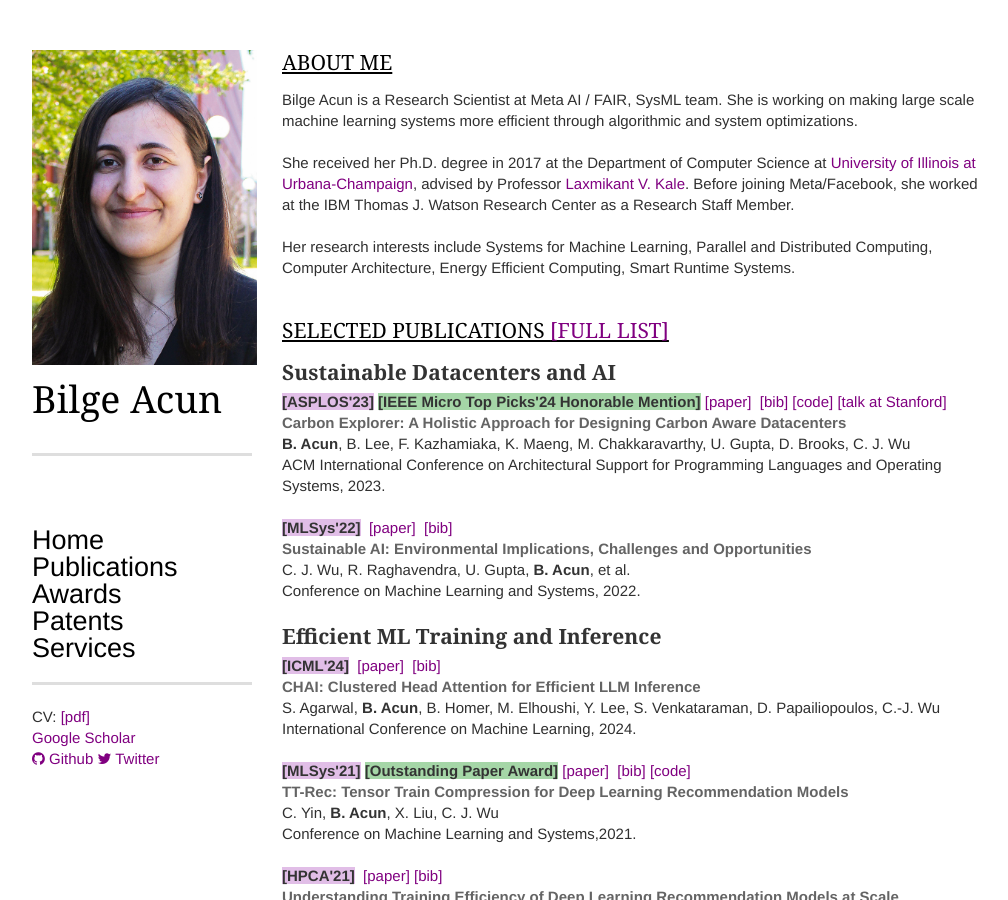
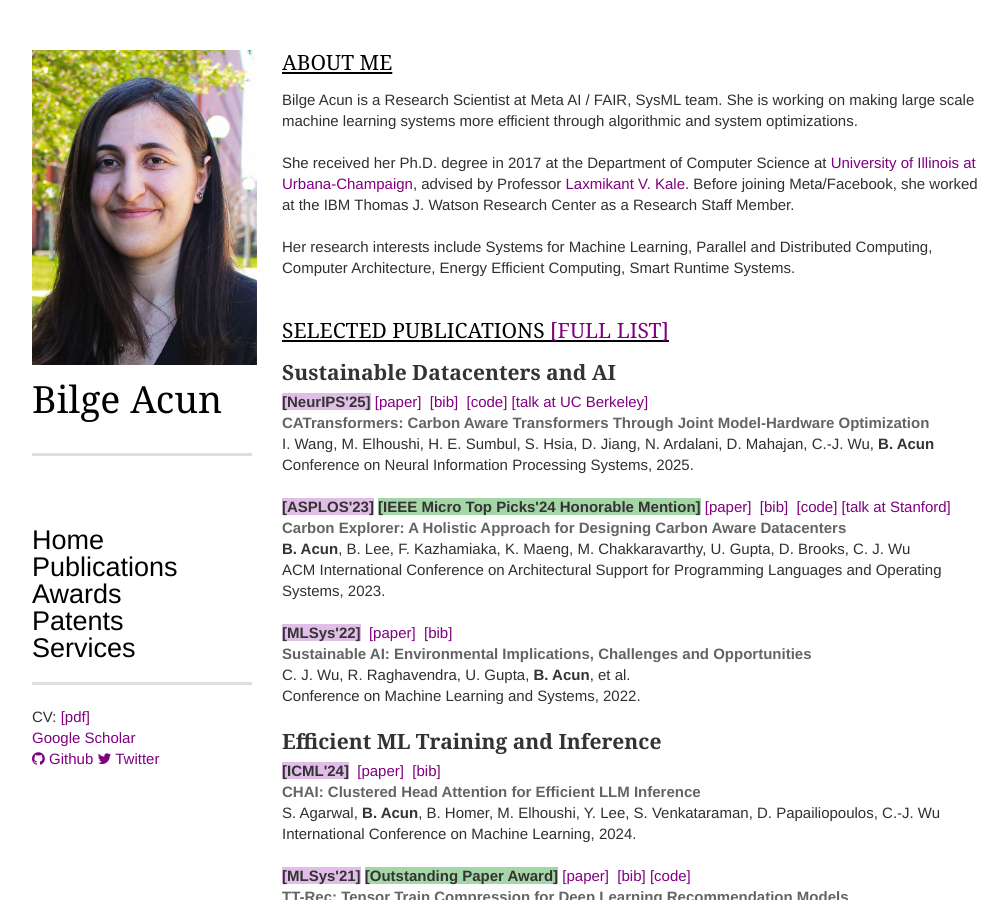
Before and after one commit to bilgeacun/bilgeacun.github.io, a Jekyll site: the page built from index.html, in a window 1280 px wide and 900 px high. Shown: the whole window, without its empty margins (138-1146 px from the left). Built offline with Jekyll 4.4.1, drawn with Linux system fonts in a browser that asks for light colours; nearby versions of some CDN libraries; some web fonts are replaced; some of the changed text lies outside the part shown.

Commit message:
updating publications

```diff
--- a/_includes/activities.html
+++ b/_includes/activities.html
@@ -8,7 +8,7 @@
             <p>PC Chair for the HPC for Machine Learning track at Supercomputing<a href="https://sc24.supercomputing.org/planning-committee/"> (SC'24)</a></p>
             </>
             <li>
-            <p>PC Member at Conference on Machine Learning and Systems <a href="https://mlsys.org">(MLSys'22 & '23 & '24)</a></p>
+            <p>PC Member at Conference on Machine Learning and Systems <a href="https://mlsys.org">(MLSys'22 & '23 & '24 & '25)</a></p>
             </>
             <li>
             <p>PC Member at IEEE International Parallel & Distributed Processing Symposium <a href="http://www.ipdps.org">(IPDPS'22 & IPDPS'23)</a></p>
--- a/_includes/publication.html
+++ b/_includes/publication.html
@@ -6,10 +6,21 @@
     <h4><strong>Sustainable Datacenters and AI</strong></h4>
     <article>
         <header>
+            <span style="background-color: #E1BEE7"><strong>[NeurIPS'25]</strong></span><a></a>
+            <a href="https://openreview.net/forum?id=IjMZfMVyLF">[paper]</a>&nbsp;
+	    <a href="{{ site.baseurl }}/pubs/papers/34/this.bib">[bib]</a>&nbsp;
+            <a href="https://github.com/facebookresearch/CATransformers">[code]</a>
+            <a href="https://vimeo.com/showcase/11987876?video=1140156387">[talk at UC Berkeley]</a>&nbsp;
+            <p><em>CATransformers: Carbon Aware Transformers Through Joint Model-Hardware Optimization</em></p>
+            <span>I. Wang, M. Elhoushi, H. E. Sumbul, S. Hsia, D. Jiang, N. Ardalani, D. Mahajan, C.-J. Wu, <strong>B. Acun</strong></span>
+            </br>Conference on Neural Information Processing Systems, 2025.
+        </header>
+</br>
+        <header>
             <span style="background-color: #E1BEE7"><strong>[ASPLOS'23]</strong></span><a></a>
             <span style="background-color: #A5D6A7"><strong>[IEEE Micro Top Picks'24 Honorable Mention]</strong></span>
             <a href="https://dl.acm.org/doi/abs/10.1145/3575693.3575754">[paper]</a>&nbsp;
-	    <a href="{{ site.baseurl }}/pubs/papers/23/this.bib">[bib]</a>
+	    <a href="{{ site.baseurl }}/pubs/papers/23/this.bib">[bib]</a>&nbsp;
             <a href="https://github.com/facebookresearch/CarbonExplorer">[code]</a>
             <a href="https://www.youtube.com/live/LPrFL2gWmTY?feature=share">[talk at Stanford]</a>&nbsp;
             <p><em>Carbon Explorer: A Holistic Approach for Designing Carbon Aware Datacenters</em></p>
```
Also changed, not shown: pubs/index.html (+48 -10 lines), pubs/papers/29/this.bib (+8 -5 lines), pubs/papers/31/this.bib (added, +7 -0 lines), pubs/papers/32/this.bib (added, +10 -0 lines), pubs/papers/33/this.bib (added, +10 -0 lines), pubs/papers/34/this.bib (added, +8 -0 lines), 3 other files.
